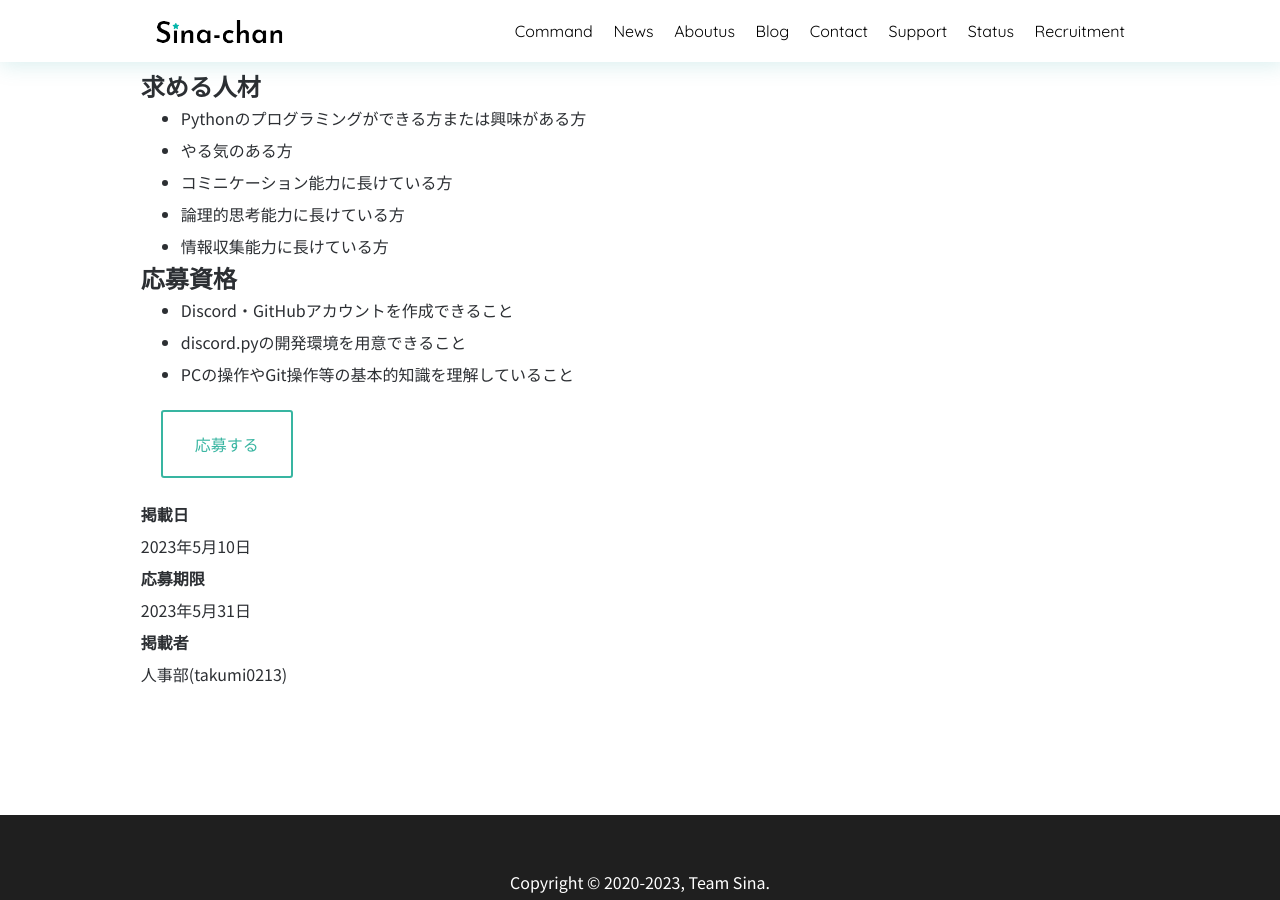
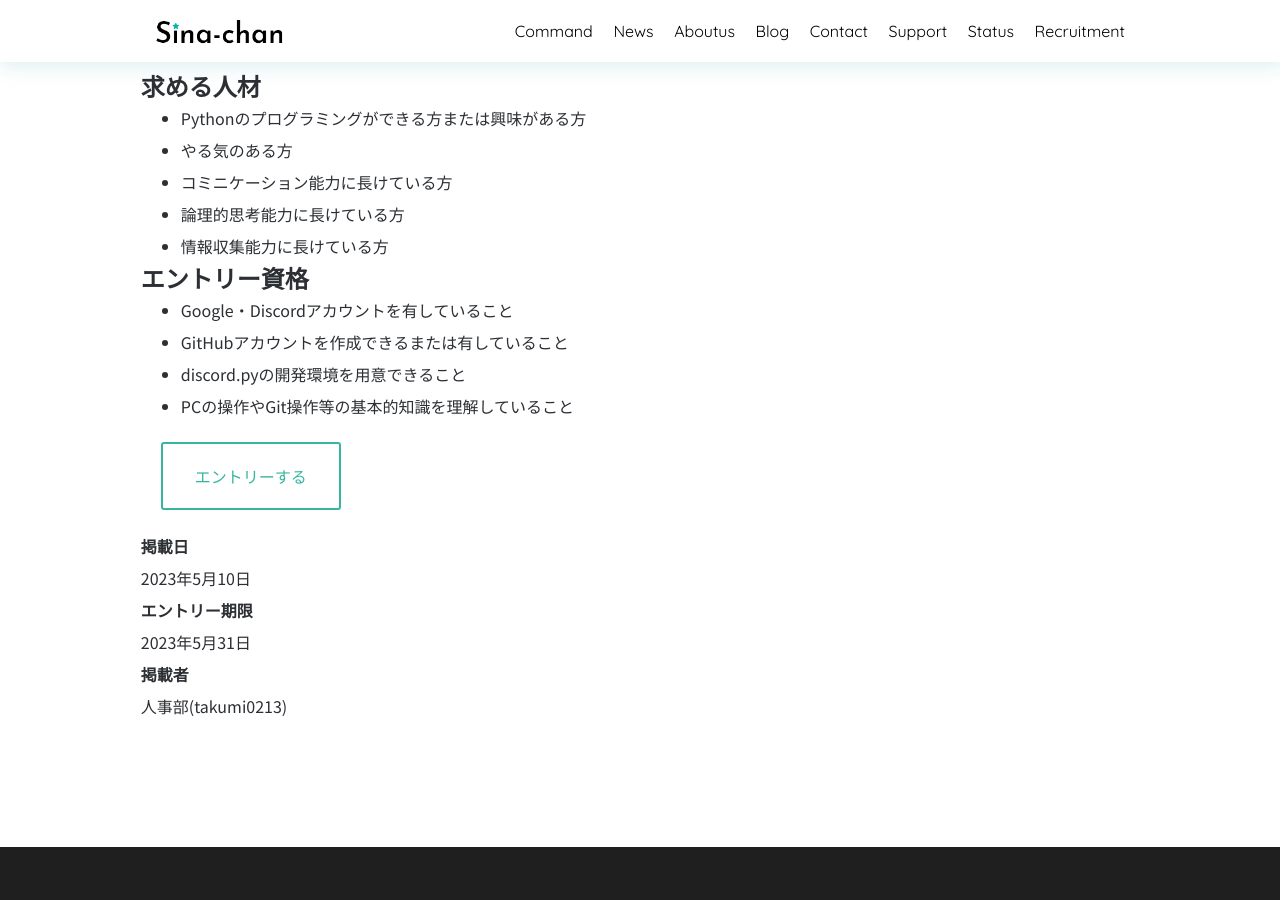
Before and after one commit to SinaKitagami/sinakitagami.github.io, a Jekyll site: the page built from _posts/recruitment /2023-05-10-program.md, in a window 1280 px wide and 900 px high, scrolled down 458 px. Built offline with Jekyll 4.4.1, drawn with Linux system fonts in a browser that asks for light colours; nearby versions of some CDN libraries.

Commit message:
応募の言い回しに関して修正

```diff
--- a/_posts/recruitment /2023-05-10-program.md
+++ b/_posts/recruitment /2023-05-10-program.md
@@ -19,19 +19,20 @@ date: 2023-05-10 11:40:00 +0900
 - 論理的思考能力に長けている方
 - 情報収集能力に長けている方
 
-## 応募資格
+## エントリー資格
 
-- Discord・GitHubアカウントを作成できること
+- Google・Discordアカウントを有していること
+- GitHubアカウントを作成できるまたは有していること
 - discord.pyの開発環境を用意できること
 - PCの操作やGit操作等の基本的知識を理解していること
 
-<a class="btn-blue" href="https://sina-chan.com">応募する</a>
+<a class="btn-blue" href="https://sina-chan.com">エントリーする</a>
 
 #### 掲載日
 
 2023年5月10日
 
-#### 応募期限
+#### エントリー期限
 
 2023年5月31日
 
```
